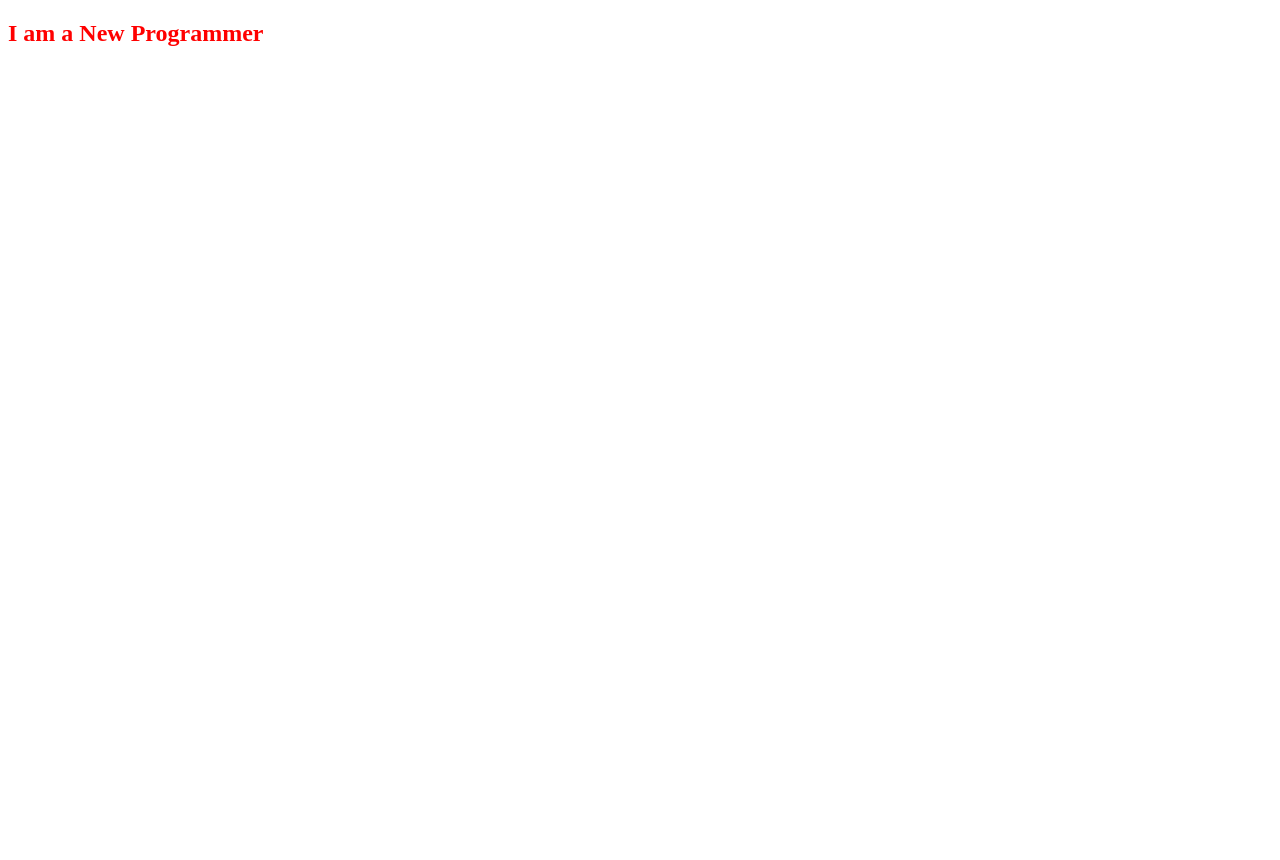
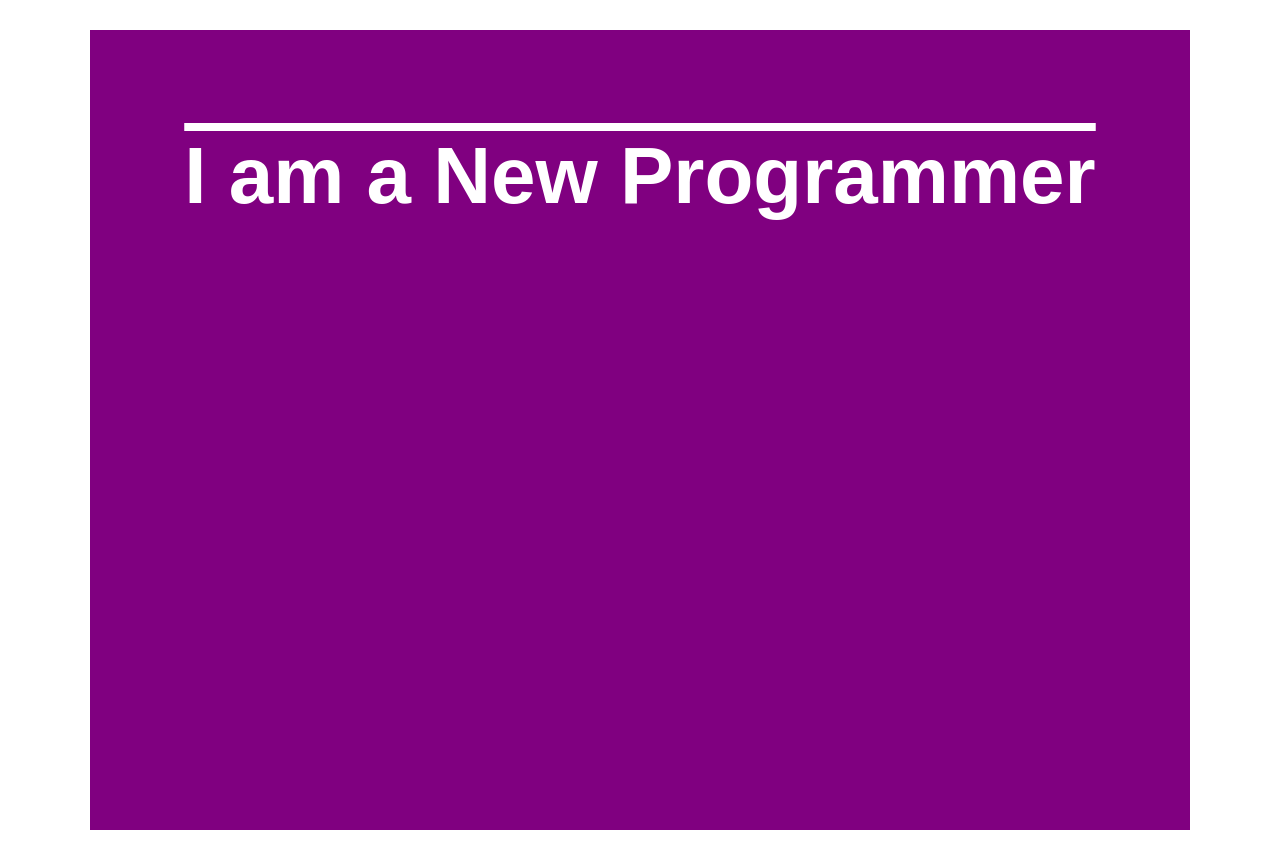
Before and after one commit to aminsohag/html-css-conceptual, a plain HTML site: page index.html in a window 1280 px wide. Before the commit the page ends 800 px from the top, so only its background shows below. Drawn offline with Linux system fonts and the light colour scheme.

Commit message:
create section with an heading

```diff
--- a/index.html
+++ b/index.html
@@ -8,6 +8,8 @@
     <link rel="shortcut icon" href="https://img.icons8.com/?size=160&id=D2Hi2VkJSi33&format=png" type="image/x-icon">
 </head>
 <body>
-    <h2>I am a New Programmer</h2>
+    <div id="heading-parent">
+        <h1>I am a New Programmer</h1>
+    <div class="btn-parent">
 </body>
 </html>
--- a/style/style.css
+++ b/style/style.css
@@ -1,3 +1,27 @@
-h2{
-    color: red;
-}
+* {
+    margin: 0;
+    padding: 0;
+  }
+  h1 {
+    color: white;
+    font-weight: bolder;
+    font-family: "Space Grotesk", sans-serif;
+    text-decoration: overline;
+    font-size: 80px;
+    text-align: center;
+  }
+
+  #heading-parent {
+    background-color: purple;
+    height: 600px;
+    padding: 100px 0;
+    max-width: 1100px;
+    /* clip-path: polygon(100% 0, 100% 74%, 54% 100%, 0 100%, 0 0); */
+    /* tumi jodi 1100px er beshi width pao tahole only 1100px e nao.
+     na hole 100% nao */
+    /* margin-top: 40px;
+    margin-bottom: 10px;
+    margin-left: auto;
+    margin-right: auto; */
+    margin: 30px auto;
+  }
```
